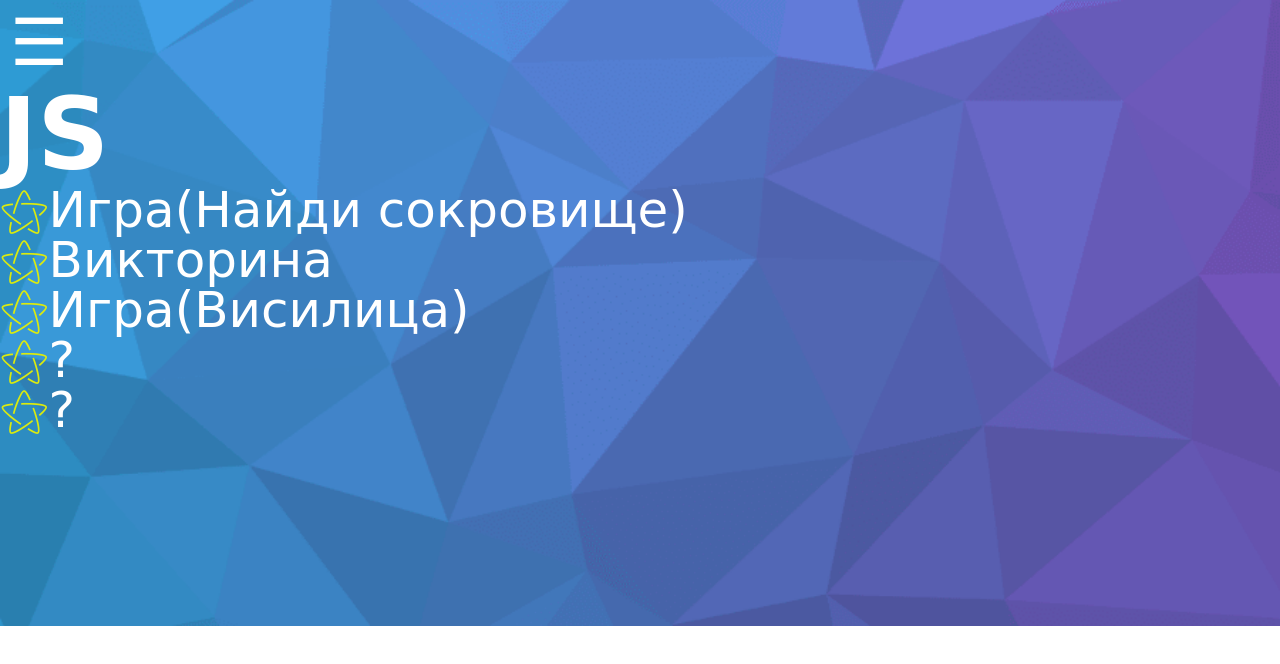
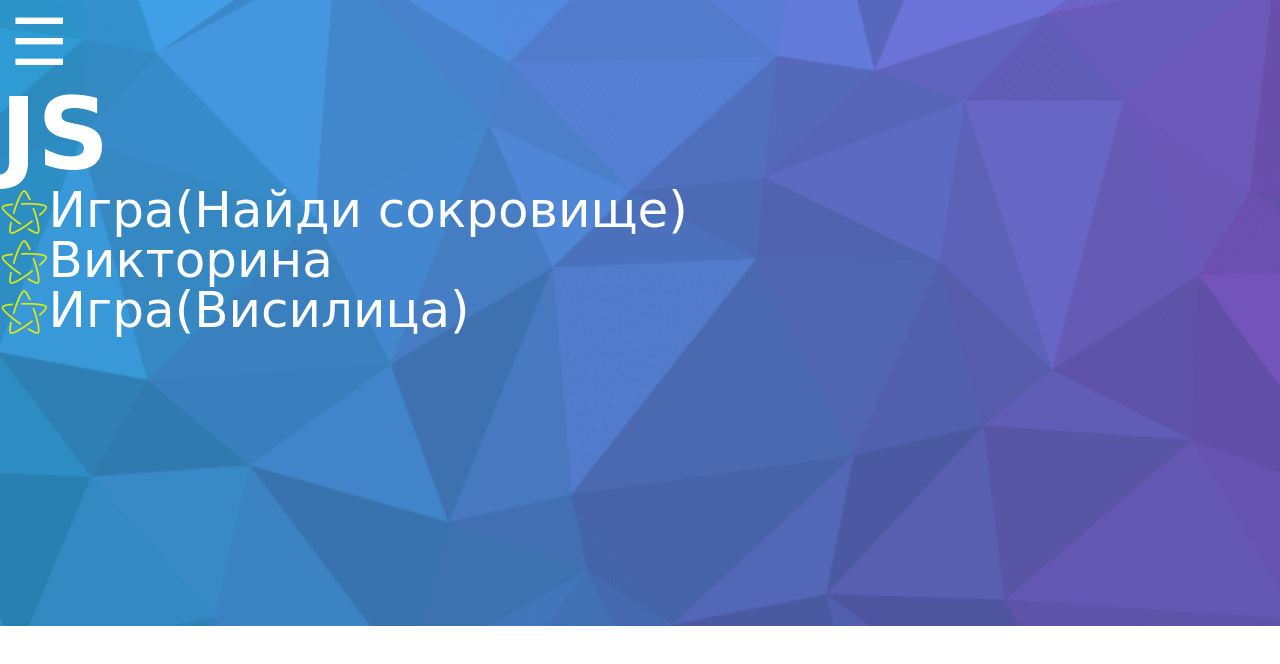
Before and after one commit to Misha-452/mysite, a plain HTML site: page html/index_js.html in a window 1280 px wide. Drawn offline with nearby package versions, Linux system fonts and the light colour scheme.

Commit message:
Update index_js.html

```diff
--- a/html/index_js.html
+++ b/html/index_js.html
@@ -27,8 +27,6 @@
 <li><a style="color: rgb(255, 255, 255)" href="game.html">Игра(Найди сокровище)</a></li>
 <li><a style="color: rgb(255, 255, 255)" href="викторина.html" >Викторина</a></li>
 <li><a style="color: rgb(255, 255, 255)" href="висилица.html" >Игра(Висилица)</a></li>
-<li><a style="color: rgb(255, 255, 255)" href="#" >?</a></li>
-<li><a style="color: rgb(255, 255, 255)" href="#" >?</a></li>
 </ul>
 </div>
 <script src="https://code.jquery.com/jquery-3.5.1.min.js"></script>
```
